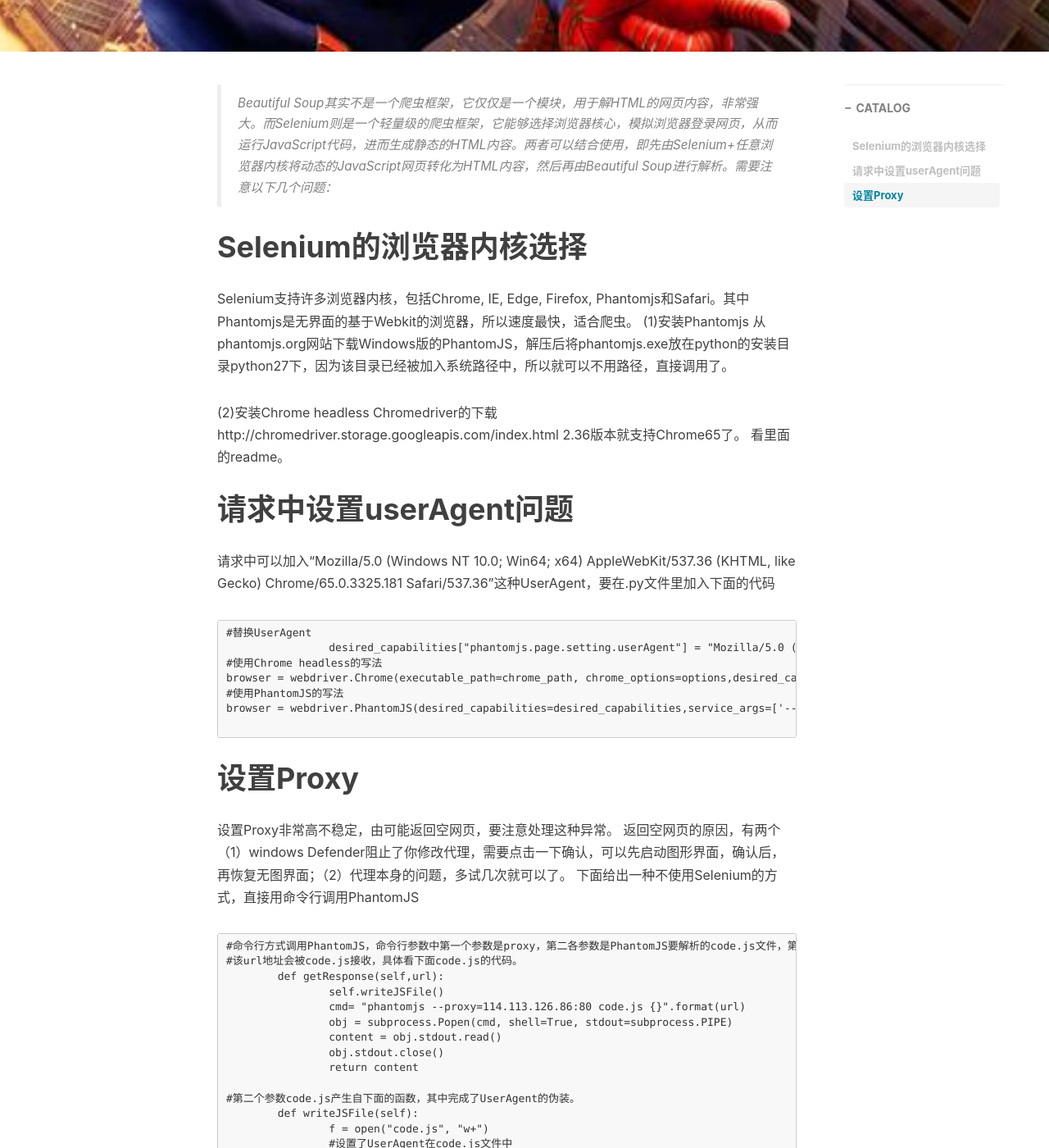
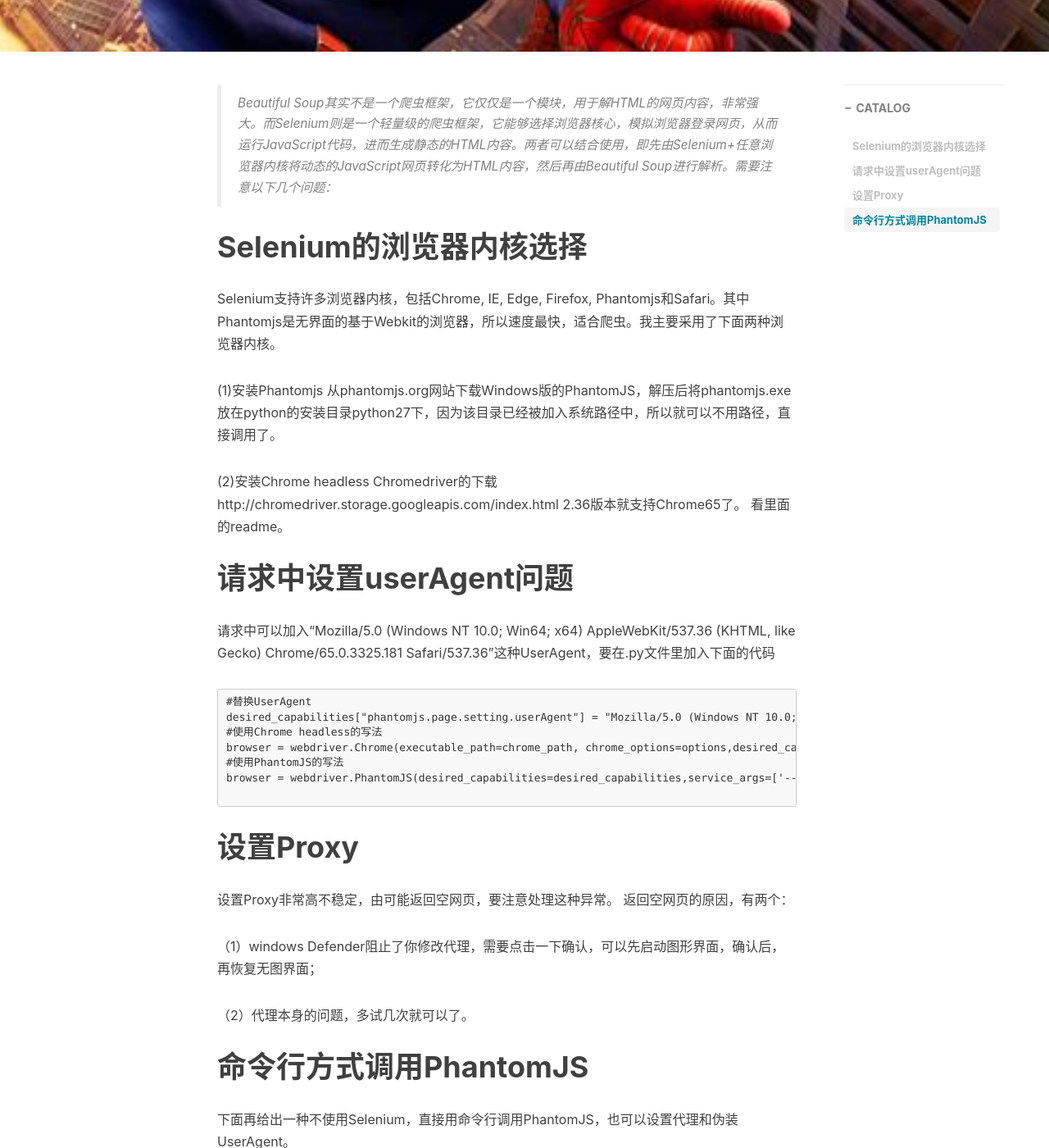
Before and after one commit to leopoldmiao/leopoldmiao.github.io, a Jekyll site: the page built from _posts/2018-05-22-Python爬虫(二).md, in a window 1280 px wide and 1400 px high, scrolled down 460 px. Shown: the whole window at 82% size. Built offline with Jekyll 4.4.1, drawn with Linux system fonts in a browser that asks for light colours; nearby versions of some CDN libraries; comment, search, counter and statistics services are not loaded.

Commit message:
blog20180522

````diff
--- a/_posts/2018-05-22-Python爬虫(二).md
+++ b/_posts/2018-05-22-Python爬虫(二).md
@@ -14,7 +14,8 @@
 >Beautiful Soup其实不是一个爬虫框架，它仅仅是一个模块，用于解HTML的网页内容，非常强大。而Selenium则是一个轻量级的爬虫框架，它能够选择浏览器核心，模拟浏览器登录网页，从而运行JavaScript代码，进而生成静态的HTML内容。两者可以结合使用，即先由Selenium+任意浏览器内核将动态的JavaScript网页转化为HTML内容，然后再由Beautiful Soup进行解析。需要注意以下几个问题：
 
 # Selenium的浏览器内核选择
-Selenium支持许多浏览器内核，包括Chrome, IE, Edge, Firefox, Phantomjs和Safari。其中Phantomjs是无界面的基于Webkit的浏览器，所以速度最快，适合爬虫。
+Selenium支持许多浏览器内核，包括Chrome, IE, Edge, Firefox, Phantomjs和Safari。其中Phantomjs是无界面的基于Webkit的浏览器，所以速度最快，适合爬虫。我主要采用了下面两种浏览器内核。
+
 (1)安装Phantomjs
 从phantomjs.org网站下载Windows版的PhantomJS，解压后将phantomjs.exe放在python的安装目录python27下，因为该目录已经被加入系统路径中，所以就可以不用路径，直接调用了。
 
@@ -29,7 +30,7 @@
 请求中可以加入“Mozilla/5.0 (Windows NT 10.0; Win64; x64) AppleWebKit/537.36 (KHTML, like Gecko) Chrome/65.0.3325.181 Safari/537.36”这种UserAgent，要在.py文件里加入下面的代码
 ```
 #替换UserAgent
-		desired_capabilities["phantomjs.page.setting.userAgent"] = "Mozilla/5.0 (Windows NT 10.0; Win64; x64) AppleWebKit/537.36 (KHTML, like Gecko) Chrome/65.0.3325.181 Safari/537.36"
+desired_capabilities["phantomjs.page.setting.userAgent"] = "Mozilla/5.0 (Windows NT 10.0; Win64; x64) AppleWebKit/537.36 (KHTML, like Gecko) Chrome/65.0.3325.181 Safari/537.36"
 #使用Chrome headless的写法
 browser = webdriver.Chrome(executable_path=chrome_path, chrome_options=options,desired_capabilities=desired_capabilities)
 #使用PhantomJS的写法
@@ -39,8 +40,14 @@
 
 # 设置Proxy
 设置Proxy非常高不稳定，由可能返回空网页，要注意处理这种异常。
-返回空网页的原因，有两个（1）windows Defender阻止了你修改代理，需要点击一下确认，可以先启动图形界面，确认后，再恢复无图界面；（2）代理本身的问题，多试几次就可以了。
-下面给出一种不使用Selenium的方式，直接用命令行调用PhantomJS
+返回空网页的原因，有两个：
+
+（1）windows Defender阻止了你修改代理，需要点击一下确认，可以先启动图形界面，确认后，再恢复无图界面；
+
+（2）代理本身的问题，多试几次就可以了。
+
+# 命令行方式调用PhantomJS
+下面再给出一种不使用Selenium，直接用命令行调用PhantomJS，也可以设置代理和伪装UserAgent。
 
 ```
 #命令行方式调用PhantomJS，命令行参数中第一个参数是proxy，第二各参数是PhantomJS要解析的code.js文件，第三个参数是要访问的url地址
````
